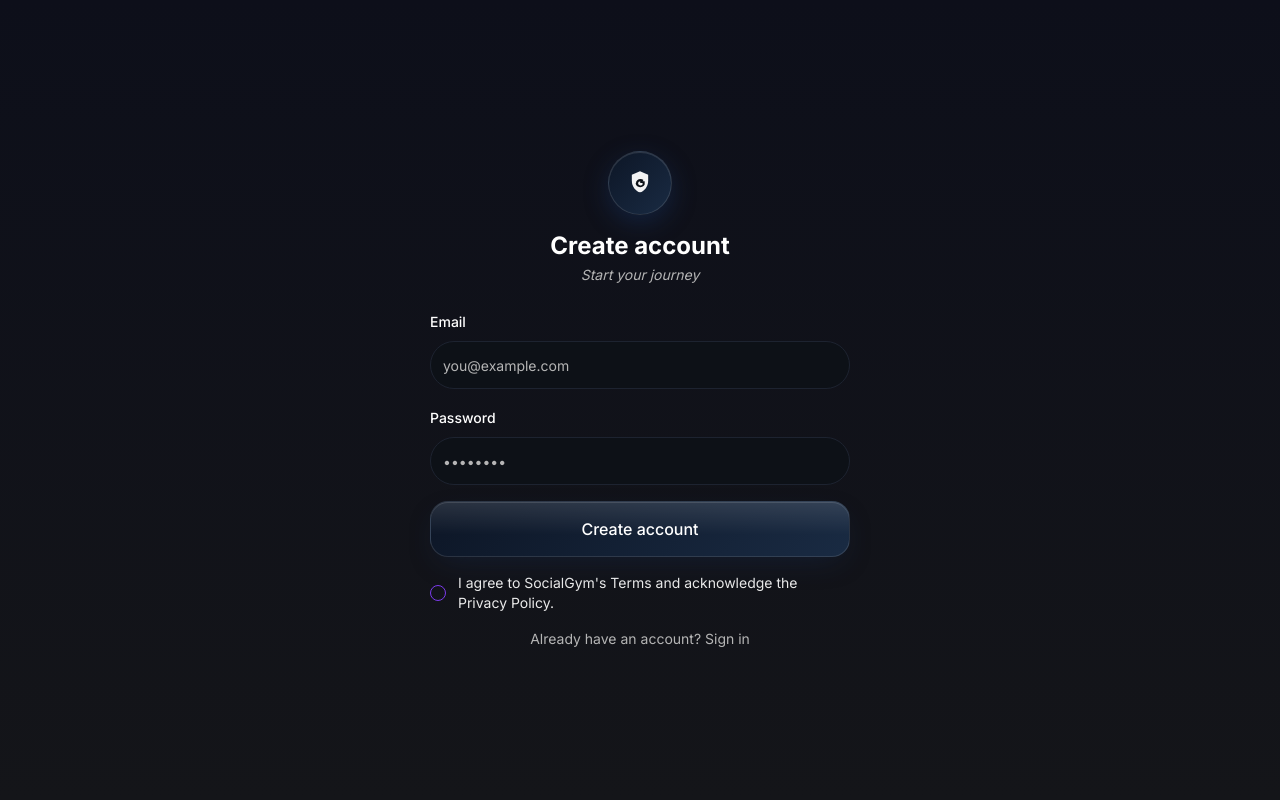
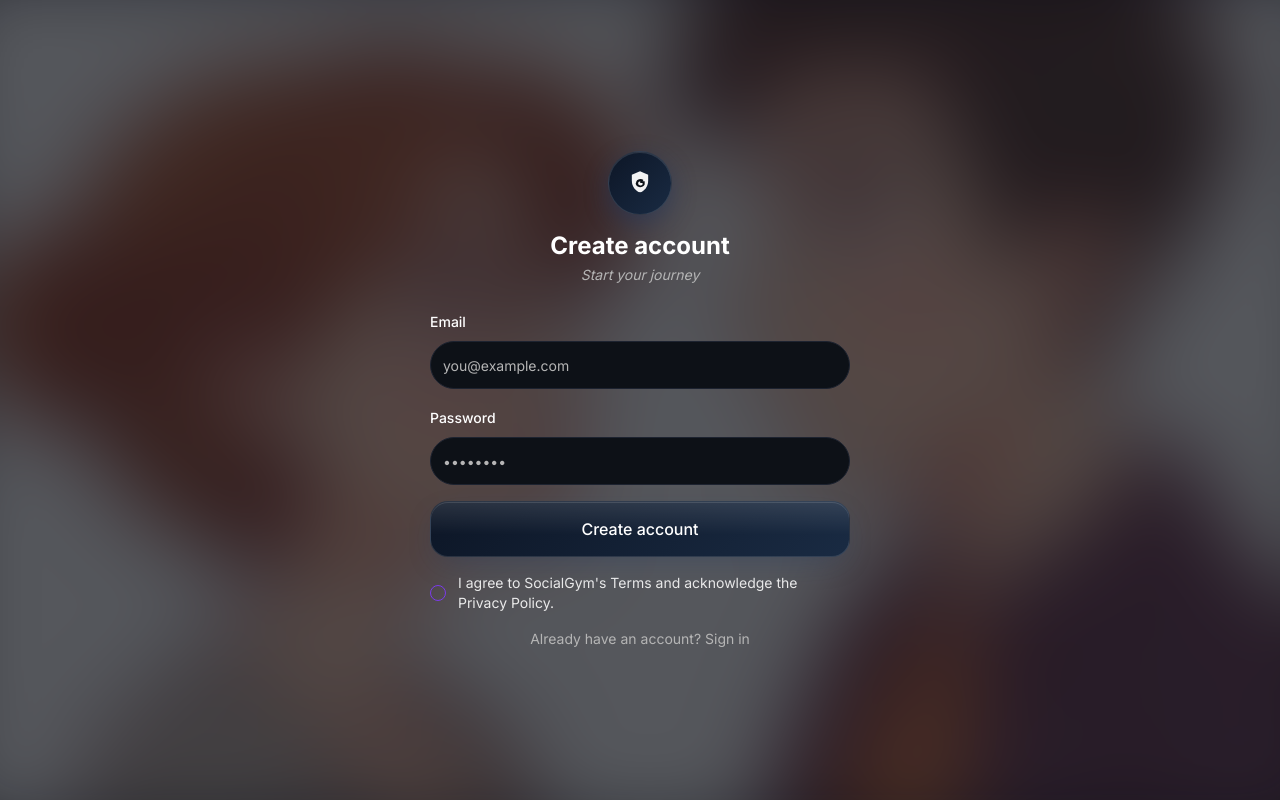
Before and after one commit to sofos1231/social-spark-gym, a React (Vite) app: page /auth/signup in a window 1280 px wide. Built offline with nearby package versions, Linux system fonts and the light colour scheme.

Commit message:
feat: Use immersive background on signup
Use the `ImmersiveBackground` component on the signup page to match the login page's background.

```diff
--- a/src/pages/auth/Signup.tsx
+++ b/src/pages/auth/Signup.tsx
@@ -5,11 +5,14 @@ import { zodResolver } from "@hookform/resolvers/zod";
 import { useNavigate, Link } from "react-router-dom";
 import { useAuth } from "@/contexts/AuthContext";
 import { Button } from "@/components/ui/button";
-
 import { Input } from "@/components/ui/input";
 import { Label } from "@/components/ui/label";
 import { useToast } from "@/hooks/use-toast";
 import { Checkbox } from "@/components/ui/checkbox";
+import ImmersiveBackground from "@/components/auth/ImmersiveBackground";
+import eyeIllustration from "@/assets/eye-contact-illustration.jpg";
+import speakingIllustration from "@/assets/public-speaking-illustration.jpg";
+import groupIllustration from "@/assets/group-conversation-illustration.jpg";
 
 const schema = z.object({
   email: z.string().email(),
@@ -48,8 +51,16 @@ export default function Signup() {
   }, []);
 
   return (
-    <main className="relative min-h-[100dvh] grid place-items-center px-6 py-8 sm:py-10" style={{ paddingTop: 'env(safe-area-inset-top)', paddingBottom: 'env(safe-area-inset-bottom)' }}>
-      <section className="relative z-10 w-full">
+    <main className="relative min-h-[100dvh] flex items-center" style={{ paddingTop: 'env(safe-area-inset-top)', paddingBottom: 'env(safe-area-inset-bottom)' }}>
+      {/* Cinematic background */}
+      <div className="absolute inset-0 overflow-hidden" aria-hidden>
+        <ImmersiveBackground
+          images={[eyeIllustration, speakingIllustration, groupIllustration]}
+          activeIndex={0}
+        />
+      </div>
+
+      <section className="relative z-10 w-full px-6 py-8 sm:py-10">
         <div className="relative mx-auto w-full max-w-[420px] animate-slide-up">
           <div aria-hidden className="pointer-events-none absolute -inset-x-12 -top-24 h-48 rounded-full bg-[radial-gradient(closest-side,_hsl(var(--primary))/0.25,_transparent_70%)] blur-3xl opacity-30 -z-10" />
           {/* Brand emblem for consistency with Login */}
```
